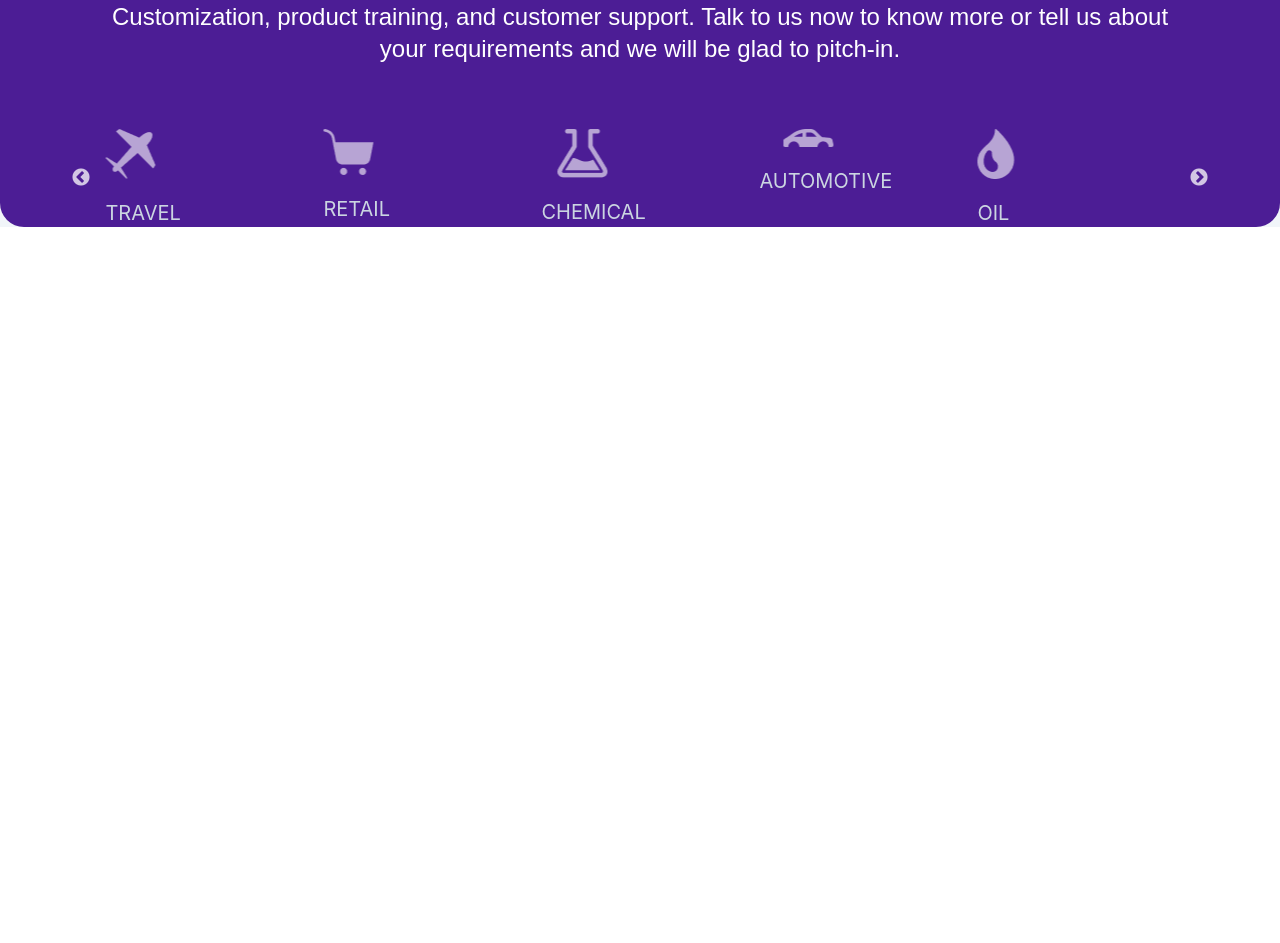
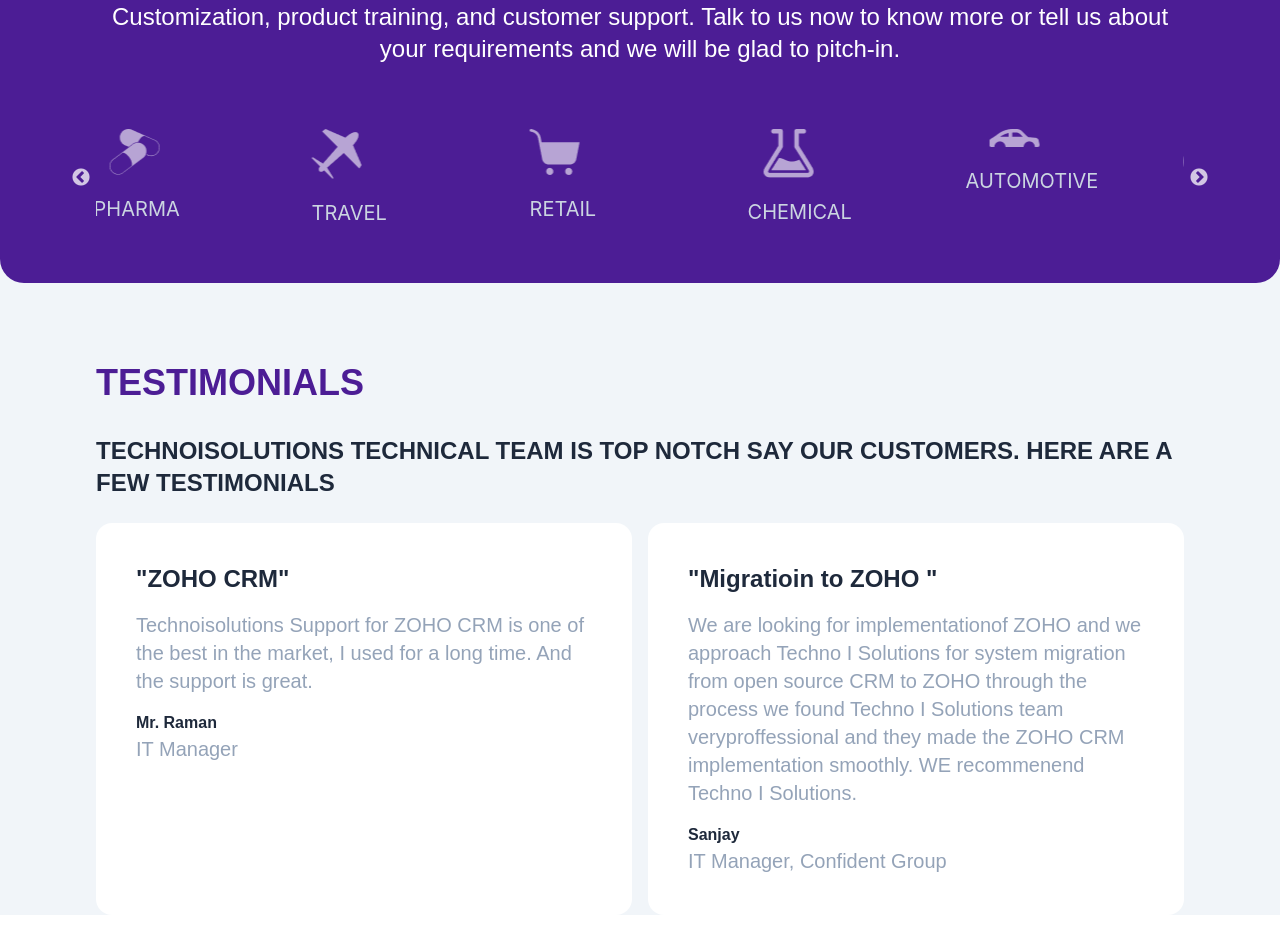
Before and after one commit to ali-mandela/techno, a React (Create React App) app: page / in a window 1280 px wide. Shown: the part 2749-3692 px from the top of the page. Before the commit the page ends 2976 px from the top, so only its background shows below. Built offline with nearby package versions, Linux system fonts and the light colour scheme.

Commit message:
testimonial done

```diff
--- a/src/components/Area.js
+++ b/src/components/Area.js
@@ -22,8 +22,8 @@
         slidesToShow: 5,
         slidesToScroll: 1,
         autoplay: true,
-        speed: 2000,
-        autoplaySpeed: 2000,
+        speed: 3000,
+        autoplaySpeed: 3000,
         cssEase: "linear"
     };
     return (
@@ -58,14 +58,14 @@
                 <h1 className='text-center font-Poppins font-semibold text-5xl text-sky-400 pt-36'>Industries we Service</h1>
                 <h1 className='text-white font-Poppins text-2xl text-center px-24 py-6 mb-10'>Our experts have industry experience and domain expertise in planning, Implementation, Customization, product training, and customer support. Talk to us now to know more or tell us about your requirements and we will be glad to pitch-in.</h1>
             </div>
-            <div className='px-24'>
+            <div className='px-24 pb-14'>
                 <Slider {...settings}>
                     <div>
                         <img src={drop} alt="" />
                         <h2 className=' pt-5 text-slate-300 uppercase text-xl'>oil</h2>
                     </div>
                     <div>
-                        <img src={pharma} alt="" />
+                        <img className='ml-4' src={pharma} alt="" />
                         <h2 className=' pt-5 text-slate-300 uppercase text-xl'>pharma</h2>
                     </div>
                     <div>
--- a/src/components/Home.js
+++ b/src/components/Home.js
@@ -3,6 +3,7 @@
 import Banner from './Banner';
 import Header from './Header';
 import Offer from './Offer';
+import Testimonial from './Testimonial';
 
 const Home = () => {
     return (
@@ -11,6 +12,7 @@
             <Banner />
             <Offer />
             <Area />
+            <Testimonial />
         </div>
     );
 };
--- /dev/null
+++ b/src/components/Testimonial.js
@@ -0,0 +1,27 @@
+import React from 'react';
+
+const Testimonial = () => {
+    return (
+        <div className='mx-24 my-20'>
+            <h1 className='text-violet-900 font-Poppins font-semibold text-4xl'>TESTIMONIALS</h1>
+            <h1 className='text-slate-800 font-Poppins font-semibold text-2xl mt-8'>TECHNOISOLUTIONS TECHNICAL TEAM IS TOP NOTCH SAY OUR CUSTOMERS. HERE ARE A FEW TESTIMONIALS</h1>
+            <div class="grid  grid-flow-col grid-cols-2 gap-4 mt-6">
+                <div className='bg-white rounded-2xl p-10'>
+                    <h1 className='text-slate-800 font-Poppins font-semibold text-2xl uppercase'>"zoho crm"</h1>
+                    <h1 className='text-slate-400 font-Poppins text-xl my-4'>Technoisolutions Support for ZOHO CRM is one of  the  best in  the  market, I  used for a long  time. And the support is great.</h1>
+                    <h2 className='text-slate-800 font-Poppins font-semibold'>Mr. Raman</h2>
+                    <h1 className='text-slate-400 font-Poppins  text-xl'>IT Manager</h1>
+                </div>
+
+                <div className='bg-white rounded-2xl p-10'>
+                    <h1 className='text-slate-800 font-Poppins font-semibold text-2xl '>"Migratioin to ZOHO "</h1>
+                    <h1 className='text-slate-400 font-Poppins text-xl my-4'>We are looking for implementationof ZOHO and we approach Techno I Solutions  for system migration from open source CRM to ZOHO through the process we found Techno I Solutions team veryproffessional and they made the ZOHO CRM implementation smoothly. WE recommenend Techno I Solutions.</h1>
+                    <h2 className='text-slate-800 font-Poppins font-semibold'>Sanjay</h2>
+                    <h1 className='text-slate-400 font-Poppins  text-xl'>IT Manager, Confident Group</h1>
+                </div>
+            </div>
+        </div>
+    );
+};
+
+export default Testimonial;
```
